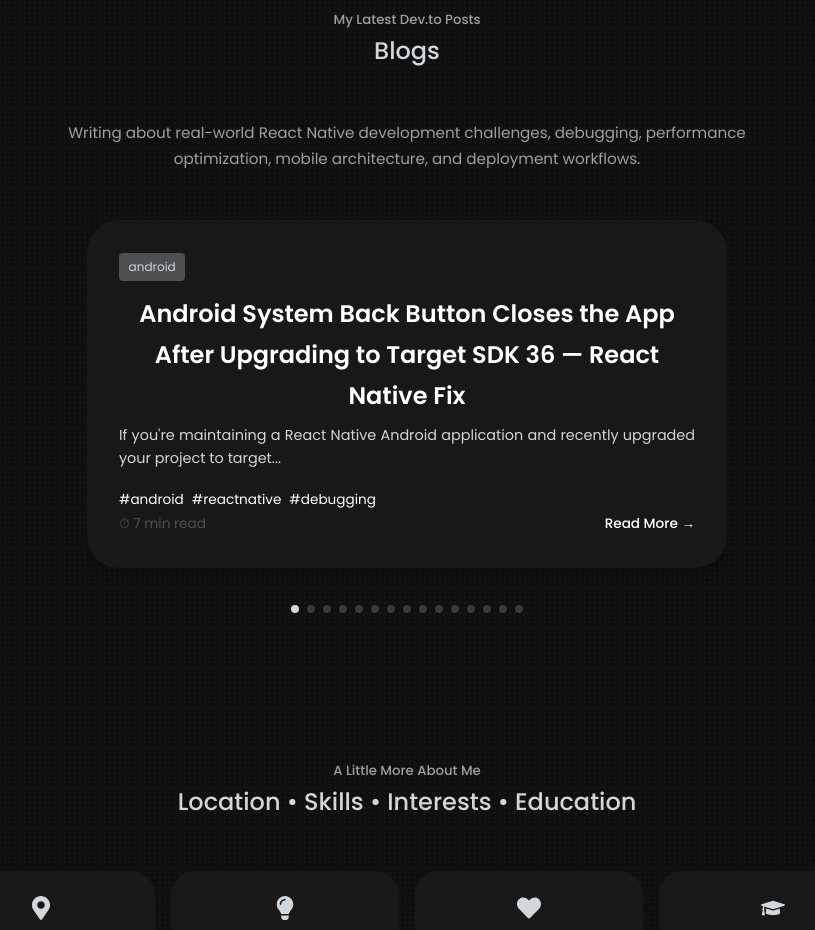
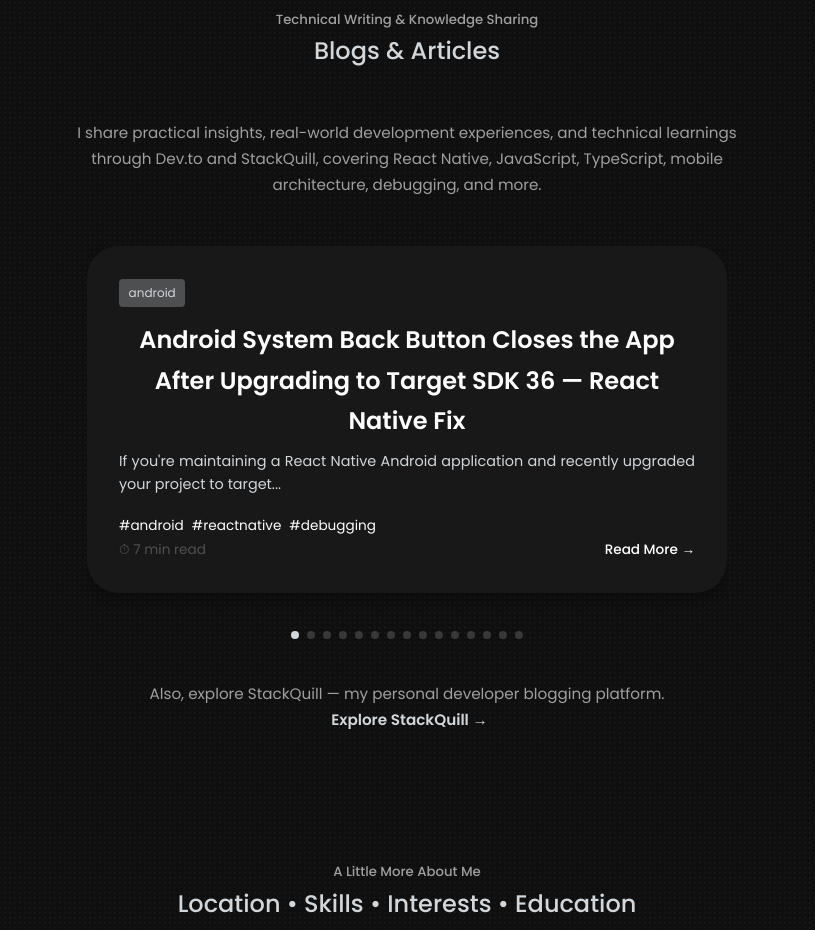
Before and after one commit to dainyjose/my-portfolio, a React (Vite) app: page / in a window 1280 px wide. Shown: the part 5860-6790 px from the top of the page, without its empty margins (233-1048 px from the left). Built offline with nearby package versions, Linux system fonts and the light colour scheme.

Commit message:
feat: update blog section

```diff
--- a/src/components/Blogs/Blogs.css
+++ b/src/components/Blogs/Blogs.css
@@ -77,6 +77,26 @@
   background: var(--color-primary);
 }
 
+.blogs__platform {
+  text-align: center;
+  margin-top: 1.5rem;
+  color: var(--color-light);
+  font-size: 0.95rem;
+}
+
+.blogs__platform a {
+  color: var(--color-primary);
+  font-weight: 600;
+  text-decoration: none;
+  margin-left: 0.3rem;
+  transition: var(--transition);
+}
+
+.blogs__platform a:hover {
+  color: var(--color-white);
+  text-decoration: underline;
+}
+
 @media screen and (max-width: 1024px) {
   .container.blogs__container {
     width: 60%;
--- a/src/components/Blogs/Blogs.tsx
+++ b/src/components/Blogs/Blogs.tsx
@@ -15,11 +15,13 @@ const Blogs = () => {
 
   return (
     <section id="blogs">
-      <h5>My Latest Dev.to Posts</h5>
-      <h2>Blogs</h2>
+      <h5>Technical Writing & Knowledge Sharing</h5>
+      <h2>Blogs & Articles</h2>
       <p className="blogs_subtitle">
-        Writing about real-world React Native development challenges, debugging, performance
-        optimization, mobile architecture, and deployment workflows.
+        I share practical insights, real-world development experiences, and
+        technical learnings through Dev.to and StackQuill, covering React
+        Native, JavaScript, TypeScript, mobile architecture, debugging, and
+        more.
       </p>
       <Swiper
         className="container blogs__container"
@@ -29,7 +31,7 @@ const Blogs = () => {
         pagination={{ clickable: true }}
         autoplay={{ delay: 9000, disableOnInteraction: false }} // auto slide
       >
-        {blogs.slice(0, 15).map(blog => (
+        {blogs.slice(0, 15).map((blog) => (
           <SwiperSlide className="blogs_card" key={blog.id}>
             <span className="blog-topic">{blog.topic}</span>
             <h5 className="blog_title">{blog.title}</h5>
@@ -50,6 +52,18 @@ const Blogs = () => {
           </SwiperSlide>
         ))}
       </Swiper>
+      <div className="blogs__platform">
+        <p>
+          Also, explore StackQuill — my personal developer blogging platform.
+        </p>
+        <a
+          href="https://stackquill-web.vercel.app/"
+          target="_blank"
+          rel="noopener noreferrer"
+        >
+          Explore StackQuill →
+        </a>
+      </div>
     </section>
   );
 };
```
